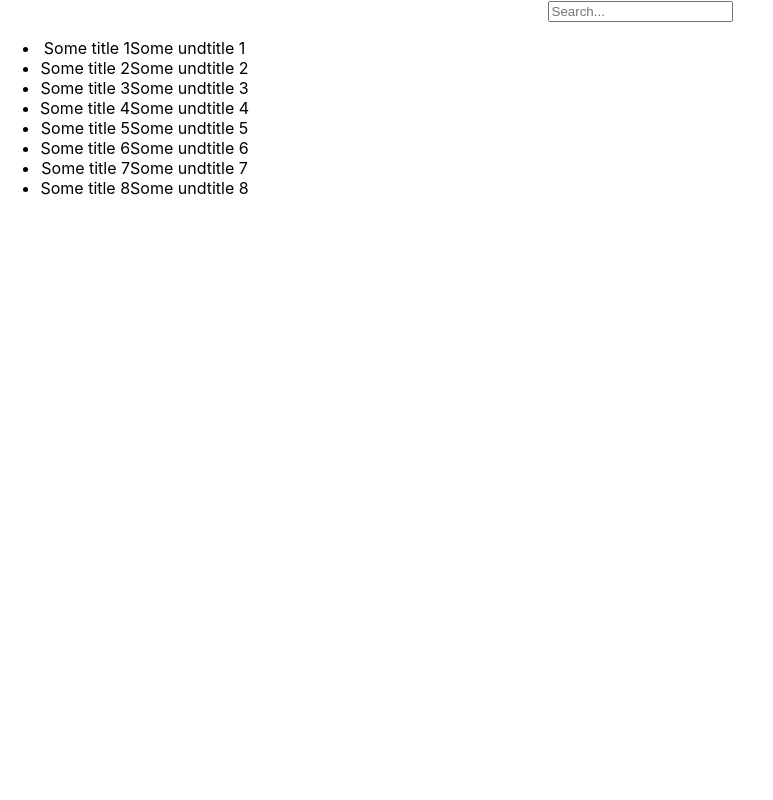
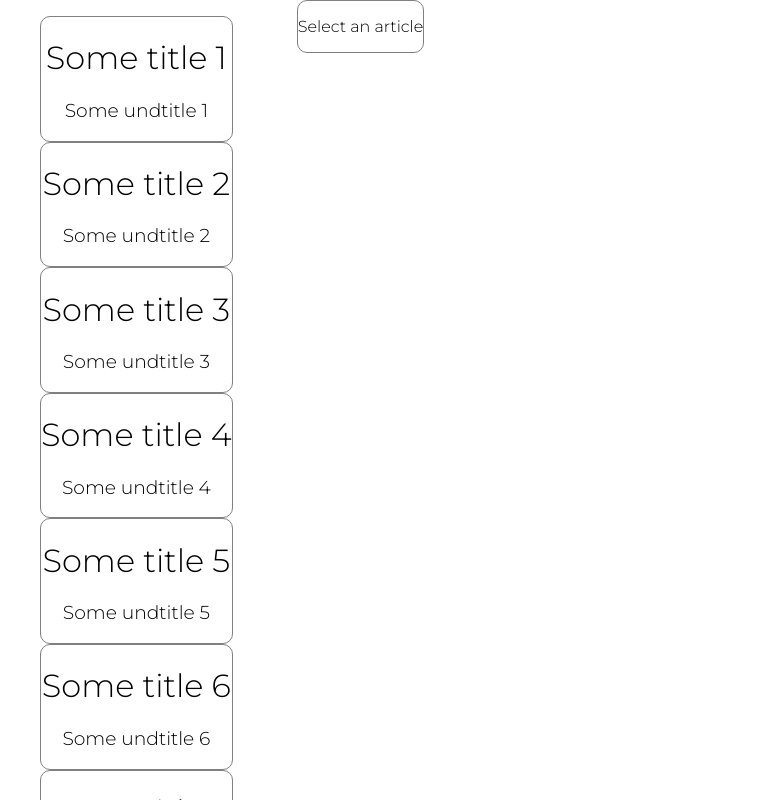
Before and after one commit to victoriarog/article-app, a React (Create React App) app: page / in a window 1280 px wide. Shown: the top 800 px of the page, without its empty margins (0-773 px from the left). Built offline with nearby package versions, Linux system fonts and the light colour scheme.

Commit message:
add: emptry state for selected article

```diff
--- a/src/App.css
+++ b/src/App.css
@@ -1,3 +1,5 @@
+@import url('https://fonts.googleapis.com/css2?family=Montserrat:wght@300&display=swap');
+
 .App {
   text-align: center;
   width: 100%;
@@ -11,6 +13,7 @@
   justify-content: flex-start;
   align-items: stretch;
   align-content: normal;
+  column-gap: 5%;
 }
 
 .flex-item:nth-child(1) .flex-item:nth-child(2) {
@@ -21,3 +24,21 @@
   align-self: auto;
   order: 0;
 }
+
+h1, h3, p {
+  font-family: "Montserrat", sans-serif;
+  font-weight: 300;
+}
+
+.articleBox, .textBox, .emptyTextBox {
+  border: 1px solid grey;
+  border-radius: 10px;
+}
+
+.emptytextBox {
+  height: 100%;
+}
+
+li {
+  list-style: none;
+}
--- a/src/App.js
+++ b/src/App.js
@@ -1,14 +1,14 @@
 import { useState, useEffect } from 'react';
 import './App.css';
-import Search from './components/Search';
+// import Search from './components/Search';
 import ArticleList from './components/ArticleList';
 import ArticleText from './components/ArticleText';
 
 function App() {
 
   const [articles, setArticles] = useState([]);
-  const [selectedArticle, setSelectedArticle] = useState([null]);
-  const [searchArticle, setSearchedArticle] = useState('');
+  const [selectedArticle, setSelectedArticle] = useState(null);
+  // const [searchArticle, setSearchedArticle] = useState('');
 
   useEffect(() => {
     fetch('/data/ArticleData.json')
@@ -21,14 +21,14 @@ function App() {
     setSelectedArticle(article);
   };
 
-  const handleSearchChange = (searchArticle) => {
-    setSearchedArticle(searchArticle);
-    console.log(searchArticle);
-  };
+  // const handleSearchChange = (searchArticle) => {
+  //   setSearchedArticle(searchArticle);
+  //   console.log(searchArticle);
+  // };
 
   return (
     <div className="App">
-      <Search searchArticle={searchArticle} onSearchChange={handleSearchChange} />
+      {/* <Search searchArticle={searchArticle} onSearchChange={handleSearchChange} /> */}
       <div className='flex-container'>
         <ArticleList articles={articles} onArticleClick={handleArticleClick} />
         <ArticleText article={selectedArticle} />
--- a/src/components/ArticleList.js
+++ b/src/components/ArticleList.js
@@ -4,9 +4,9 @@ function ArticleList({articles, onArticleClick}) {
         <ul>
           {articles.map((article, index) => (
             <li key = {article.id} onClick={() => onArticleClick(article)}>
-              <div>
-              {article.title}
-              {article.undertitle}
+              <div className="articleBox">
+              <h1>{article.title}</h1>
+              <h3>{article.undertitle}</h3>
               </div>
             </li>
           ))}
--- a/src/components/ArticleText.js
+++ b/src/components/ArticleText.js
@@ -1,11 +1,15 @@
 function ArticleText({article}) {
     return (
       <div className='flex-item'>
-        {article && (
-          <div>
-            <h2>{article.title}</h2>
+        {article ? (
+          <div className="textBox">
+            <h3>{article.title}</h3>
             <p>{article.text}</p>
           </div>
+        ) : (
+            <div className="emptyTextBox">
+                <p>Select an article</p>
+            </div>
         )
         }
       </div>
```
